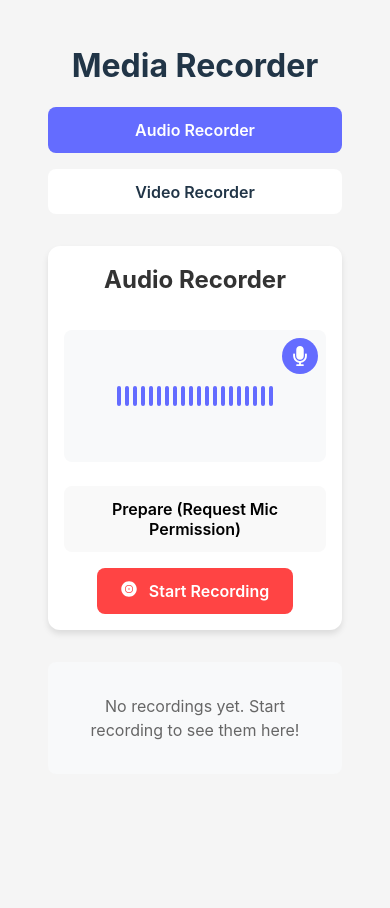
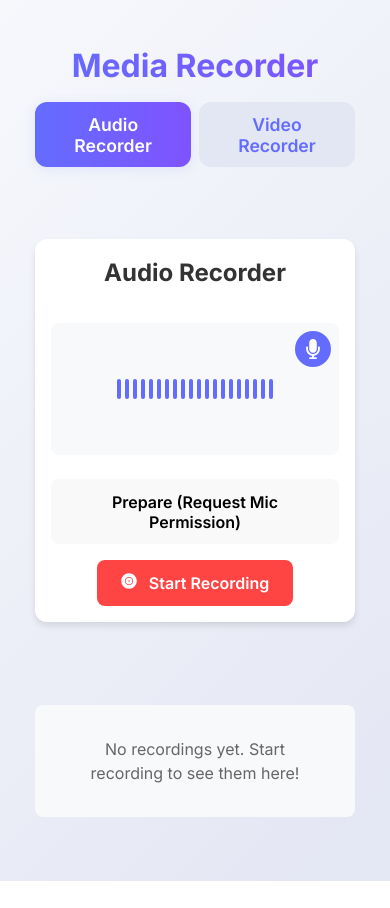
Before and after one commit to preetamf/audiovedio, a React (Vite) app: page / in a window 390 px wide. After the commit the page ends 881 px from the top, so only its background shows below. Built offline with nearby package versions, Linux system fonts and the light colour scheme.

Commit message:
UPDATE: css modifications

```diff
--- a/src/App.css
+++ b/src/App.css
@@ -1,3 +1,5 @@
+@import url('https://fonts.googleapis.com/css2?family=Inter:wght@400;600;700&display=swap');
+
 #root {
   max-width: 1280px;
   margin: 0 auto;
@@ -42,12 +44,16 @@
 }
 
 :root {
-  --primary-color: #646cff;
-  --primary-hover: #535bf2;
-  --background-color: #f5f5f5;
-  --text-color: #213547;
-  --error-color: #ff4444;
-  --success-color: #00C851;
+  --primary: #646cff;
+  --primary-gradient: linear-gradient(90deg, #646cff 0%, #7f53ff 100%);
+  --accent: #00c9a7;
+  --danger: #ff4444;
+  --success: #00C851;
+  --bg: #f6f8fc;
+  --card-bg: #fff;
+  --shadow: 0 4px 24px rgba(100, 108, 255, 0.08), 0 1.5px 6px rgba(0,0,0,0.04);
+  --border-radius: 18px;
+  --font-main: 'Inter', Arial, sans-serif;
 }
 
 * {
@@ -57,111 +63,109 @@
 }
 
 body {
-  font-family: Inter, system-ui, Avenir, Helvetica, Arial, sans-serif;
-  line-height: 1.5;
-  font-weight: 400;
-  background-color: var(--background-color);
-  color: var(--text-color);
+  font-family: var(--font-main);
+  background: var(--bg);
+  min-height: 100vh;
+  margin: 0;
+  color: #222;
+  background: linear-gradient(135deg, #f6f8fc 0%, #e3e6f3 100%);
 }
 
 .app {
-  min-height: 100vh;
-  padding: 2rem;
+  max-width: 900px;
+  margin: 0 auto;
+  padding: 2.5rem 1rem 4rem 1rem;
 }
 
 header {
   text-align: center;
-  margin-bottom: 2rem;
+  margin-bottom: 2.5rem;
 }
 
 h1 {
-  font-size: 2.5rem;
-  margin-bottom: 1.5rem;
-  color: var(--text-color);
+  font-size: 2.8rem;
+  font-weight: 700;
+  background: var(--primary-gradient);
+  -webkit-background-clip: text;
+  -webkit-text-fill-color: transparent;
+  background-clip: text;
+  text-fill-color: transparent;
+  margin-bottom: 1.2rem;
 }
 
 .tabs {
   display: flex;
   justify-content: center;
-  gap: 1rem;
-  margin-bottom: 2rem;
+  gap: 1.5rem;
+  margin-bottom: 1.5rem;
 }
 
 .tab {
-  padding: 0.8rem 1.5rem;
+  font-size: 1.1rem;
+  font-weight: 600;
+  padding: 0.7rem 2.2rem;
   border: none;
-  border-radius: 8px;
-  font-size: 1rem;
-  font-weight: 600;
+  border-radius: 12px;
+  background: #e3e6f3;
+  color: #646cff;
   cursor: pointer;
-  background-color: #ffffff;
-  color: var(--text-color);
-  transition: all 0.3s ease;
-}
-
-.tab:hover {
-  background-color: var(--primary-color);
-  color: white;
+  transition: background 0.2s, color 0.2s;
 }
 
 .tab.active {
-  background-color: var(--primary-color);
-  color: white;
+  background: var(--primary-gradient);
+  color: #fff;
+  box-shadow: 0 2px 12px rgba(100, 108, 255, 0.12);
 }
 
 main {
-  max-width: 1200px;
-  margin: 0 auto;
+  display: flex;
+  flex-direction: column;
+  gap: 2.5rem;
 }
 
 .error-message {
-  background-color: #fff3f3;
-  border: 1px solid var(--error-color);
-  border-radius: 8px;
-  padding: 1rem;
-  margin: 1rem auto;
-  max-width: 600px;
+  background: #fff0f0;
+  color: var(--danger);
+  border: 1.5px solid var(--danger);
+  border-radius: 10px;
+  padding: 1rem 1.5rem;
+  margin: 1.5rem auto 0 auto;
+  max-width: 500px;
   display: flex;
+  align-items: center;
   justify-content: space-between;
-  align-items: center;
-  gap: 1rem;
-}
-
-.error-message p {
-  color: var(--error-color);
-  margin: 0;
+  gap: 1.5rem;
+  font-weight: 600;
+  box-shadow: 0 2px 8px rgba(255, 68, 68, 0.07);
 }
 
 .error-message button {
-  padding: 0.5rem 1rem;
+  background: var(--danger);
+  color: #fff;
   border: none;
-  border-radius: 4px;
-  background-color: var(--error-color);
-  color: white;
+  border-radius: 8px;
+  padding: 0.5rem 1.2rem;
+  font-weight: 600;
   cursor: pointer;
-  transition: all 0.2s ease;
+  transition: background 0.2s;
 }
 
 .error-message button:hover {
-  background-color: #cc0000;
+  background: #cc0000;
 }
 
 @media (max-width: 768px) {
   .app {
-    padding: 1rem;
+    padding: 1rem 0.2rem 2rem 0.2rem;
   }
-
   h1 {
     font-size: 2rem;
   }
-
   .tabs {
-    flex-direction: column;
-    align-items: stretch;
+    gap: 0.5rem;
   }
-
-  .error-message {
-    flex-direction: column;
-    text-align: center;
+  main {
+    gap: 1.2rem;
   }
 }
```
